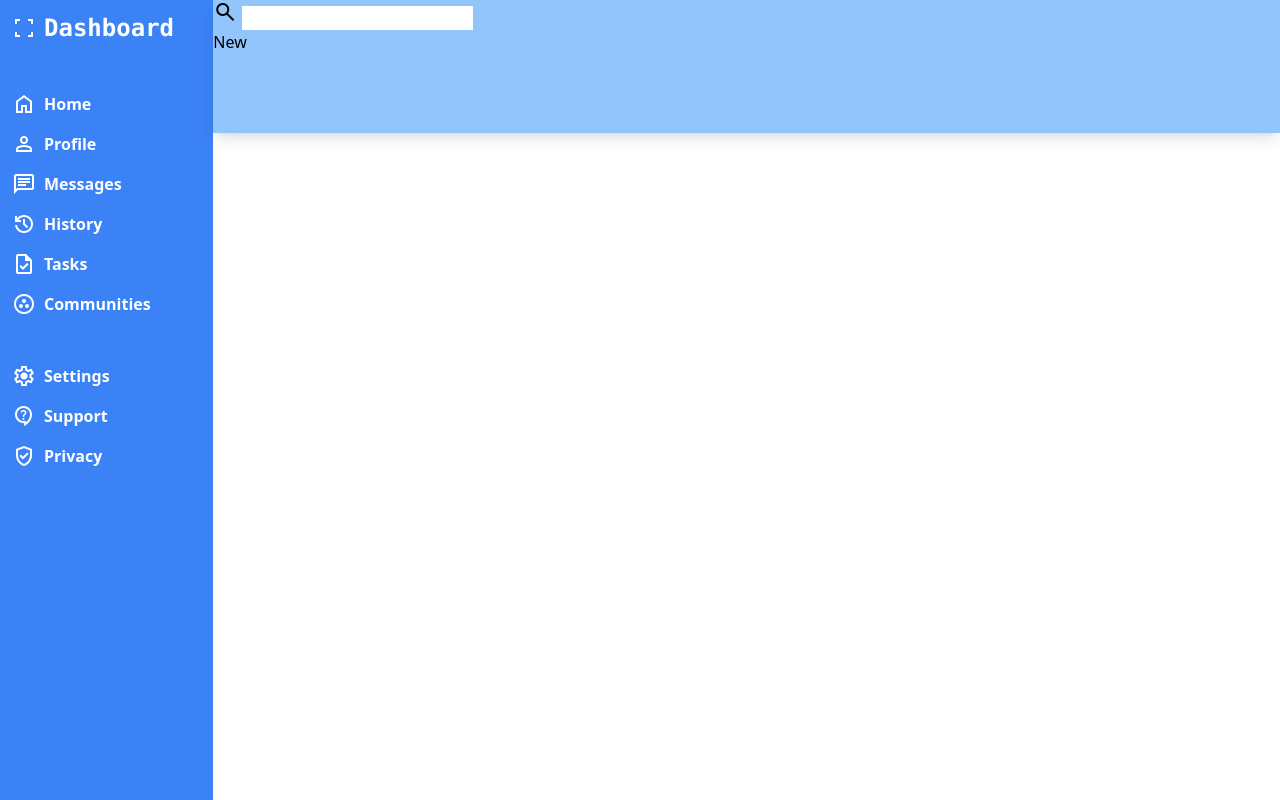
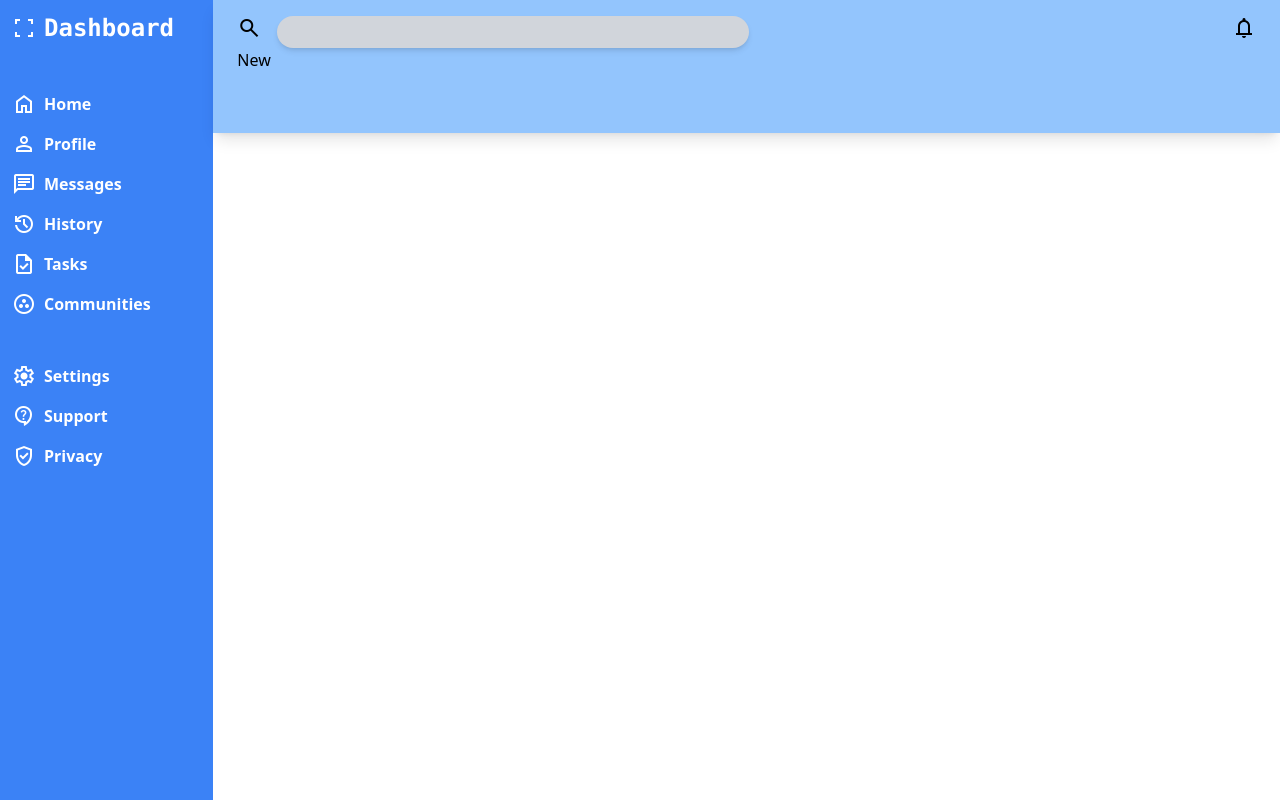
Before and after one commit to BobStanlee/Admin-Dashboard, a website: page public/index.html in a window 1280 px wide. Drawn offline with nearby package versions, Linux system fonts and the light colour scheme.

Commit message:
Done with the styling of search in the upper functional menu

```diff
--- a/public/index.html
+++ b/public/index.html
@@ -84,18 +84,18 @@
             </ul>
         </div>
 
-        <div class="col-start-3 col-span-12 row-span-2 bg-blue-300 shadow-lg"><!-- Multi Functional Menu -->
-            <div><!--Upper Functionality-->
-                <div><!-- Search -->
+        <div class="col-start-3 col-span-12 row-span-2 bg-blue-300 shadow-lg px-6 py-4"><!-- Multi Functional Menu -->
+            <div class="flex justify-between"><!--Upper Functionality-->
+                <div class="flex justify-center content-center w-full max-w-lg"><!-- Search -->
                     <label for="search">
-                        <span class="material-symbols-outlined">search</span>
+                        <span class="material-symbols-outlined mr-4">search</span>
                     </label>
-                    <input type="search" name="search" id="search">
+                    <input type="search" name="search" id="search" class="w-full rounded-full bg-gray-300 px-4 py-1 outline-none focus:shadow-xl shadow-md transition-shadow">
                 </div>
 
                 <div><!--Account Settings-->
                     <div><!--Notification-->
-
+                        <span class="material-symbols-outlined">Notifications</span>
                     </div>
                     <div><!--Profile-Icon-->
 
```
Also changed, not shown: public/output.css.
